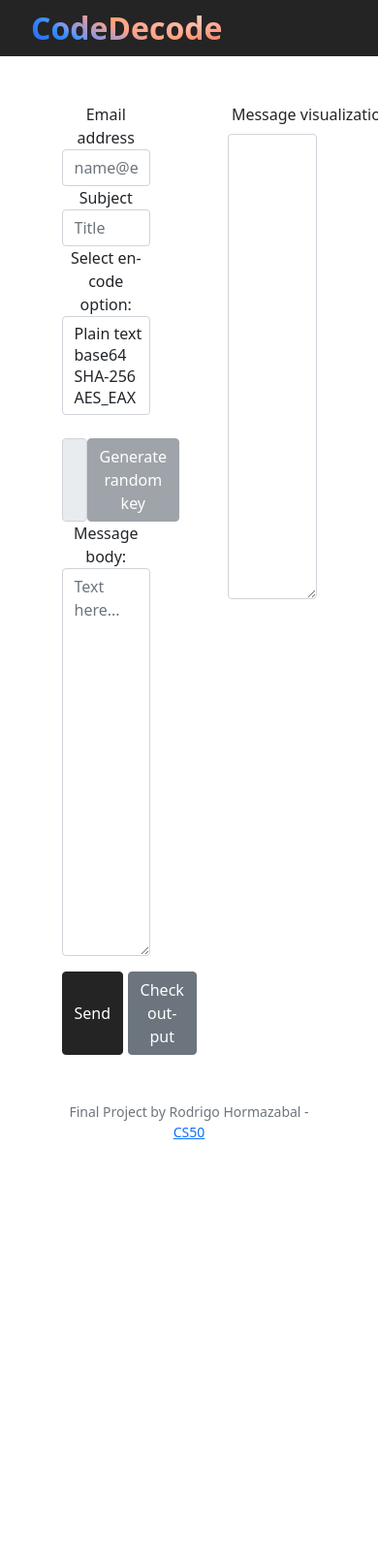
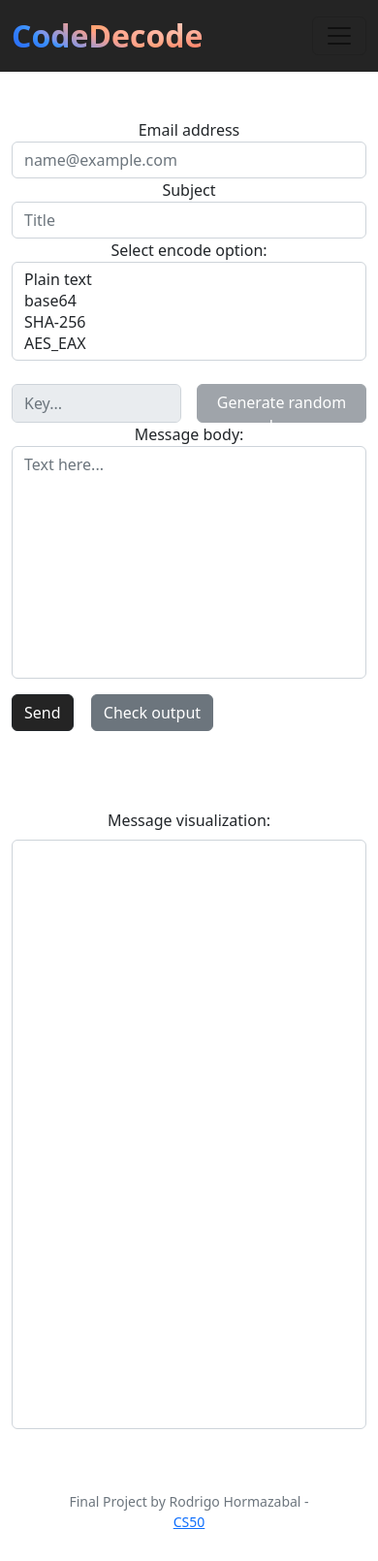
Before and after one commit to CainSoulless/CoDecode, a Flask app: page / in a window 390 px wide; the page is wider, and only the part inside the window is pictured. Shown: the top 1610 px of that part at 97% size. Before the commit the page ends 1175 px from the top of that part, so only its background shows below. Run offline with Flask 2, Linux system fonts and the light colour scheme; the visitor is signed in with stand-in values (Sample User, id 1); some libraries are stand-ins or nearby versions.

Commit message:
Mobile responsive implemented

```diff
--- a/app.py
+++ b/app.py
@@ -80,7 +80,7 @@ def key_generator():
     send it to the front-end without needes of refresh the web-page.
     """
     if request.is_json:
-        key_generator = encoders.get_random_bytes(32);
+        key_generator = encoders.random_key()
         key_generator = encoders.base64.b64encode(key_generator)
         return jsonify({'key_generator': key_generator.decode("utf-8")})
 
@@ -97,12 +97,7 @@ def output_visualization():
             message = json_object.get("message")
             encode_option = json_object.get("encode_option")
 
-            if encode_option == "base64":
-                output = encoders.enc_base64(message)
-            elif encode_option == "AES_EAX":
-                nonce, output, tag = encoders.enc_AES_EAX(message)
-
-            print(json_object)
+            output = encoders.encode_option(encode_option, message)
 
             return jsonify({'output': output})
     return redirect("/home")
@@ -119,13 +114,7 @@ def send_email():
             key = json_object.get("key")
             message = json_object.get("message")
 
-            print(json_object)
-
-            if encode_option == "base64":
-                output = encoders.enc_base64(message)
-            elif encode_option == "AES_EAX":
-                nonce, output, tag = encoders.enc_AES_EAX(message)
-
+            output = encoders.encode_option(encode_option, message)
 
             email.send_email(email_receiver, subject, output)
             return jsonify({
--- a/requirements.txt
+++ b/requirements.txt
@@ -1,6 +1,6 @@
 flask
 flask_session
-tempfile
 pycryptodome
 secure-smtplib
 python-decouple
+python-dotenv
--- a/static/css/home/form__key.css
+++ b/static/css/home/form__key.css
@@ -1,3 +1,14 @@
 .form__key {
     display: flex;
+    gap: 1rem;
 }
+
+.form__key-text {
+    height: 2.5rem;
+    width: 50% !important;
+}
+
+.form__key-generate{
+    height: 2.5rem;
+    width: 50% !important;
+}
--- a/static/css/home/message.css
+++ b/static/css/home/message.css
@@ -6,12 +6,6 @@
     width: 11rem;
 }
 
-.message__output {
-    background-color: white !important;
-    cursor: default !important;
-    height: 30rem !important;
-    width: 100%!important;
-}
 
 .message__buttons {
     display: flex;
@@ -20,7 +14,16 @@
 }
 
 .message__textarea {
-    height: 25rem !important;
+    height: 20rem;
+    resize: none;
+}
+
+.message__output {
+    background-color: white !important;
+    cursor: default;
+    height: 38rem;
+    resize: none;
+    width: 100%;
 }
 
 .btn-dark {
--- a/static/css/home/navbar.css
+++ b/static/css/home/navbar.css
@@ -16,23 +16,15 @@
 .navbar__logged-as {
     display: flex !important;
     align-items: center;
-    margin-top: 1rem;
-    color: #0d6efd;
+    position: relative;
+    margin-right: 0rem !important;
 }
 
 .navbar-brand {
     font-size: 2rem !important;
 }
-/*
-nav .navbar__nav li a{
-    margin-right: 2rem;
-    color: #9996A0;
-    text-decoration: none;
-    font-family: "Roboto", sans-serif;
-    font-weight: 500;
-    font-size: 1.5rem;
-    letter-spacing: 2px;
+
+.navbar {
+    --bs-navbar-color: rgba(255, 255, 255, 0.55) !important;
+    --bs-navbar-hover-color: rgba(255, 255, 255, 0.7) !important;
 }
-
-
-*/
--- /dev/null
+++ b/static/css/layout/responsive.css
@@ -0,0 +1,14 @@
+@media screen and (max-width: 768px) {
+    .container__home {
+        display: flex;
+        flex-direction: column;
+    }
+
+    .message__textarea {
+        height: 15rem !important;
+    }
+
+    .message__container {
+        width: 100% !important;
+    }
+}
--- a/static/css/portal/account/account__create.css
+++ b/static/css/portal/account/account__create.css
@@ -1,5 +1,5 @@
-.account__create {
-    width: 100%;
+.account__form {
+    width: 30%;
 }
 
 .account__title {
--- a/static/python/emailingSystem.py
+++ b/static/python/emailingSystem.py
@@ -14,7 +14,7 @@ from email.message import EmailMessage
 EMAIL_ADDR = config("EMAIL_ADDR")
 EMAIL_PASS = config("EMAIL_PASS")
 
-if EMAIL_ADDR == None and EMAIL_PASS == None:
+if EMAIL_ADDR == None or EMAIL_PASS == None:
     print("Cannot find email sender/password. Exit")
     exit(1)
 
--- a/templates/home.html
+++ b/templates/home.html
@@ -9,6 +9,7 @@
     <link rel="stylesheet" href="{{ url_for('static', filename='css/home/message.css') }}">
     <link rel="stylesheet" href="{{ url_for('static', filename='css/home/home.css') }}">
     <link rel="stylesheet" href="{{ url_for('static', filename='css/home/form__key.css') }}">
+    <link rel="stylesheet" href="{{ url_for('static', filename='css/home/responsive.css') }}">
     <link href="https://cdn.jsdelivr.net/npm/bootstrap@5.0.2/dist/css/bootstrap.min.css" rel="stylesheet" integrity="sha384-EVSTQN3/azprG1Anm3QDgpJLIm9Nao0Yz1ztcQTwFspd3yD65VohhpuuCOmLASjC" crossorigin="anonymous">
 
 {% endblock%}
@@ -16,7 +17,7 @@
 {% block main %}
 
     <div class=container__home>
-        <form class="w-25">
+        <form>
 
             <!-- Email address -->
             <div class="form-group">
@@ -42,8 +43,8 @@
 
             <!-- Key option -->
             <div class="form-group form__key mt-4">
-                <input type="text" class="form-control w-50" id="key" placeholder="Key..." disabled>
-                <button type="button" id="btn-generator" class="btn btn-secondary m-auto form__key--generate" disabled>Generate random key</button>
+                <input type="text" class="form-control form__key-text" id="key" placeholder="Key..." disabled>
+                <button type="button" id="btn-generator" class="btn btn-secondary m-auto form__key-generate" disabled>Generate random key</button>
             </div>
 
             <!-- Body -->
--- a/templates/layout.html
+++ b/templates/layout.html
@@ -8,19 +8,21 @@
         <link rel="stylesheet" href="{{ url_for('static', filename='css/reset.css') }}">
         <link rel="stylesheet" href="{{ url_for('static', filename='css/home/navbar.css') }}">
         <link rel="stylesheet" href="{{ url_for('static', filename='css/portal/presentation/presentation.css') }}">
+        <link rel="stylesheet" href="{{ url_for('static', filename='css/layout/responsive.css') }}">
         <link rel="icon" type="image/x-icon" href="{{ url_for('static', filename='img/favicon.ico') }}">
 
         {% block style %}{% endblock %}
 
         <!-- Bootstrap 5 -->
-        <link href="https://cdn.jsdelivr.net/npm/bootstrap@5.0.2/dist/css/bootstrap.min.css" rel="stylesheet" integrity="sha384-EVSTQN3/azprG1Anm3QDgpJLIm9Nao0Yz1ztcQTwFspd3yD65VohhpuuCOmLASjC" crossorigin="anonymous">
+        <!-- <link href="https://cdn.jsdelivr.net/npm/bootstrap@5.0.2/dist/css/bootstrap.min.css" rel="stylesheet" integrity="sha384-EVSTQN3/azprG1Anm3QDgpJLIm9Nao0Yz1ztcQTwFspd3yD65VohhpuuCOmLASjC" crossorigin="anonymous"> -->
+        <link href="https://cdn.jsdelivr.net/npm/bootstrap@5.2.3/dist/css/bootstrap.min.css" rel="stylesheet" integrity="sha384-rbsA2VBKQhggwzxH7pPCaAqO46MgnOM80zW1RWuH61DGLwZJEdK2Kadq2F9CUG65" crossorigin="anonymous">
+        <script src="https://cdn.jsdelivr.net/npm/bootstrap@5.2.3/dist/js/bootstrap.bundle.min.js" integrity="sha384-kenU1KFdBIe4zVF0s0G1M5b4hcpxyD9F7jL+jjXkk+Q2h455rYXK/7HAuoJl+0I4" crossorigin="anonymous"></script>
         <!-- Font Roboto -->
         <link href="https://fonts.googleapis.com/css2?family=Roboto:wght@400;500;700;900&display=swap" rel="stylesheet">
         <script src="https://ajax.googleapis.com/ajax/libs/jquery/3.6.1/jquery.min.js"></script>
     </head>
     <body>
-        <!-- <nav class="navbar navbar-expand-lg navbar__layout"> -->
-        <nav class="navbar-expand-lg navbar__layout">
+        <!-- inav class="navbar navbar-expand-lg navbar__layout">
             <a class="navbar-brand presentation__title" href="#">CodeDecode</a>
             <button class="navbar-toggler" type="button" data-toggle="collapse" data-target="#navbarSupportedContent" aria-controls="navbarSupportedContent" aria-expanded="false" aria-label="Toggle navigation">
                 <span class="navbar-toggler-icon"></span>
@@ -46,14 +48,43 @@
                                 <a class="dropdown-item" href="#">Something else here</a>
                         </div>
                     </li>
-                    <p class="nav-link ms-auto navbar__logged-as">Logged as: {{ username }}</p>
-                    <li class="nav-item me-5">
-                        <a class="nav-link" href="/logout">logOut</a>
+
+                    <li class="nav-item dropdown">
+                        <a class="nav-link dropdown-toggle" href="#" id="navbarDropdown" role="button" data-toggle="dropdown" aria-haspopup="true" aria-expanded="false">Logged as: {{ username }}</a>
+                        <div class="dropdown-menu" aria-labelledby="navbarDropdown">
+                            <a class="dropdown-item" href="/logout">logOut</a>
+                        </div>
                     </li>
                 </ul>
             </div>
+        </nav> -->
+
+        <nav class="navbar navbar-expand-lg navbar__layout">
+            <div class="container-fluid">
+                <a class="navbar-brand presentation__title" href="#">CodeDecode</a>
+                <button class="navbar-toggler" type="button" data-bs-toggle="collapse" data-bs-target="#navbarSupportedContent" aria-controls="navbarSupportedContent" aria-expanded="false" aria-label="Toggle navigation">
+                    <span class="navbar-toggler-icon"></span>
+                </button>
+                <div class="collapse navbar-collapse" id="navbarSupportedContent">
+                    <ul class="navbar-nav navbar__nav me-auto mb-2 mb-lg-0">
+                        <li class="nav-item">
+                            <a class="nav-link" aria-current="page" href="#">Email</a>
+                        </li>
+                        <li class="nav-item">
+                            <a class="nav-link" aria-current="page" href="#">Decode</a>
+                        </li>
+                        <li class="nav-item dropdown navbar__logged-as">
+                            <a class="nav-link dropdown-toggle" href="#" id="navbarDropdown" role="button" data-bs-toggle="dropdown" aria-expanded="false">
+                                Logged as: {{ username }}
+                            </a>
+                            <ul class="dropdown-menu" aria-labelledby="navbarDropdown">
+                                <li><a class="dropdown-item" href="/logout">Logout</a></li>
+                            </ul>
+                        </li>
+                    </ul>
+                </div>
+            </div>
         </nav>
-
         <main class="container-fluid py-5 text-center">
             {% block main %}{% endblock %}
         </main>
```
Also changed, not shown: static/css/portal/responsive.css (added, +41 -0 lines), static/python/encoders.py (+16 -5 lines), templates/portal.html (+5 -4 lines), static/css/home/responsive.css (added), 1 other file.
